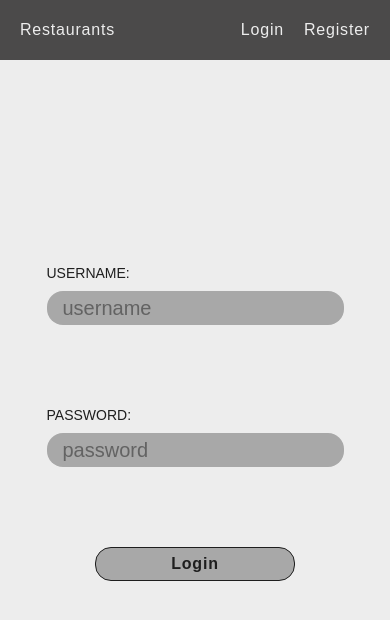
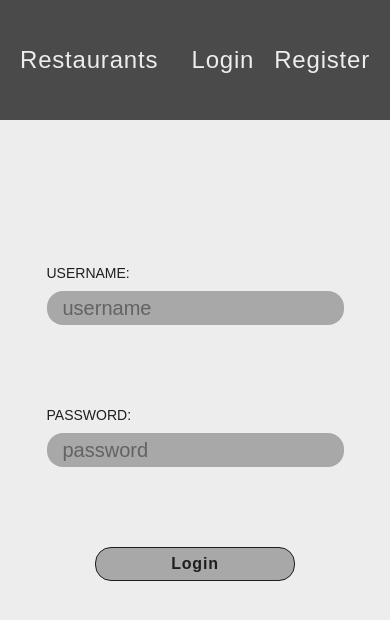
Before and after one commit to patrick-mcisaac/restaurant-review-client, a Next.js app: page /login in a window 390 px wide. Shown: the top 620 px of the page. Built offline with nearby package versions, Linux system fonts and the light colour scheme.

Commit message:
navbar is responsive and looking good

```diff
--- a/src/_components/Navbar.tsx
+++ b/src/_components/Navbar.tsx
@@ -6,9 +6,11 @@ export const Navbar = () => {
     const { setToken, token } = useAuth()
 
     return (
-        <ul className="dark:bg-dark-black bg-light-grey text-background dark:text-foreground absolute z-1 flex h-15 w-full items-center justify-between px-5 tracking-wider md:h-18 md:px-10 md:text-2xl">
+        <ul className="dark:bg-dark-black bg-light-grey text-background dark:text-foreground absolute z-1 flex h-15 w-full items-center justify-between px-5 py-15 tracking-wider md:h-18 md:px-10 md:text-2xl">
             <Link href={"/restaurants"} className="transition hover:scale-107">
-                <li>Restaurants</li>
+                <li className="text-2xl md:text-4xl md:font-semibold">
+                    Restaurants
+                </li>
             </Link>
             {token ?
                 <div>
@@ -20,15 +22,21 @@ export const Navbar = () => {
                         }}
                         className="transition hover:scale-107"
                     >
-                        <li>Logout</li>
+                        <li className="text-2xl md:text-4xl md:font-semibold">
+                            Logout
+                        </li>
                     </Link>
                 </div>
             :   <div className="flex gap-5 md:gap-10">
                     <Link href={"/login"}>
-                        <li>Login</li>
+                        <li className="text-2xl md:text-4xl md:font-semibold">
+                            Login
+                        </li>
                     </Link>
                     <Link href={"/register"}>
-                        <li>Register</li>
+                        <li className="text-2xl md:text-4xl md:font-semibold">
+                            Register
+                        </li>
                     </Link>
                 </div>
             }
--- a/src/app/restaurants/[id]/add_review/page.tsx
+++ b/src/app/restaurants/[id]/add_review/page.tsx
@@ -117,7 +117,7 @@ export default function Page() {
         <form className="flex flex-col justify-start">
             <section
                 ref={reviewSection}
-                className="relative flex h-screen flex-col justify-evenly px-5 pt-10"
+                className="relative flex h-screen flex-col justify-evenly px-5 pt-20"
             >
                 <h1 className="mt-5 text-center text-5xl">Review</h1>
                 {isSuccess ?
@@ -174,7 +174,7 @@ export default function Page() {
                     />
                 </fieldset>
                 <Button
-                    className="mt-10 w-full self-center md:absolute md:bottom-10 md:w-[90%] lg:relative lg:w-200"
+                    className="mt-10 w-full self-center md:w-[90%] lg:relative lg:w-200"
                     text="Submit"
                     preventDefault={true}
                     handleClick={handleClick}
--- a/src/app/restaurants/[id]/edit_review/page.tsx
+++ b/src/app/restaurants/[id]/edit_review/page.tsx
@@ -144,7 +144,7 @@ export default function Page() {
             <form className="flex flex-col justify-start">
                 <section
                     ref={reviewSection}
-                    className="flex h-screen flex-col justify-evenly px-5 pt-10"
+                    className="flex h-screen flex-col justify-evenly px-5 pt-20"
                 >
                     <h1 className="mt-5 text-center text-5xl">Review</h1>
                     {locationSuccess ?
@@ -174,7 +174,7 @@ export default function Page() {
                 </section>
                 <section
                     ref={rateSection}
-                    className="flex h-screen flex-col justify-evenly p-5"
+                    className="relative flex h-screen flex-col justify-evenly p-5"
                 >
                     <fieldset className="flex flex-col items-center gap-10">
                         <h2 className="text-center text-3xl font-semibold">
@@ -206,7 +206,7 @@ export default function Page() {
                         />
                     </fieldset>
                     <Button
-                        className="mt-10 w-full self-center md:absolute md:bottom-10 md:w-[90%] lg:relative lg:w-200"
+                        className="mt-10 w-full self-center md:w-[90%] lg:relative lg:w-200"
                         text="Submit"
                         preventDefault={true}
                         handleClick={handleClick}
--- a/src/app/restaurants/[id]/page.tsx
+++ b/src/app/restaurants/[id]/page.tsx
@@ -50,7 +50,7 @@ export default function Page({ params }: { params: Promise<{ id: string }> }) {
 
     return isSuccess ?
             <div className="flex flex-col items-center">
-                <h1 className="dark:bg-dark-black bg-light-grey text-light dark:text-foreground absolute z-1 mt-15 w-full pb-15 text-center text-4xl font-semibold tracking-wider text-shadow-lg md:text-6xl">
+                <h1 className="dark:bg-dark-black bg-light-grey text-light dark:text-foreground absolute z-1 mt-23 w-full pt-0 pb-5 text-center text-4xl font-semibold tracking-wider text-shadow-lg md:mt-25 md:pt-0 md:text-6xl">
                     {restaurant.name}
                 </h1>
                 <div
```
